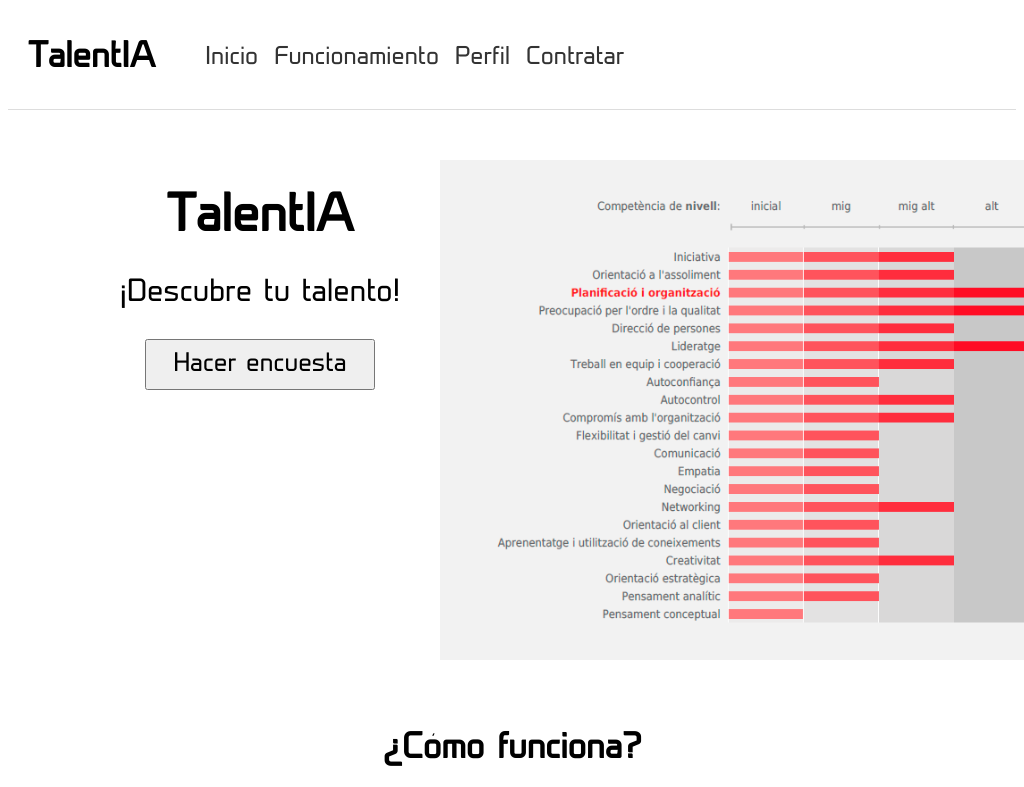
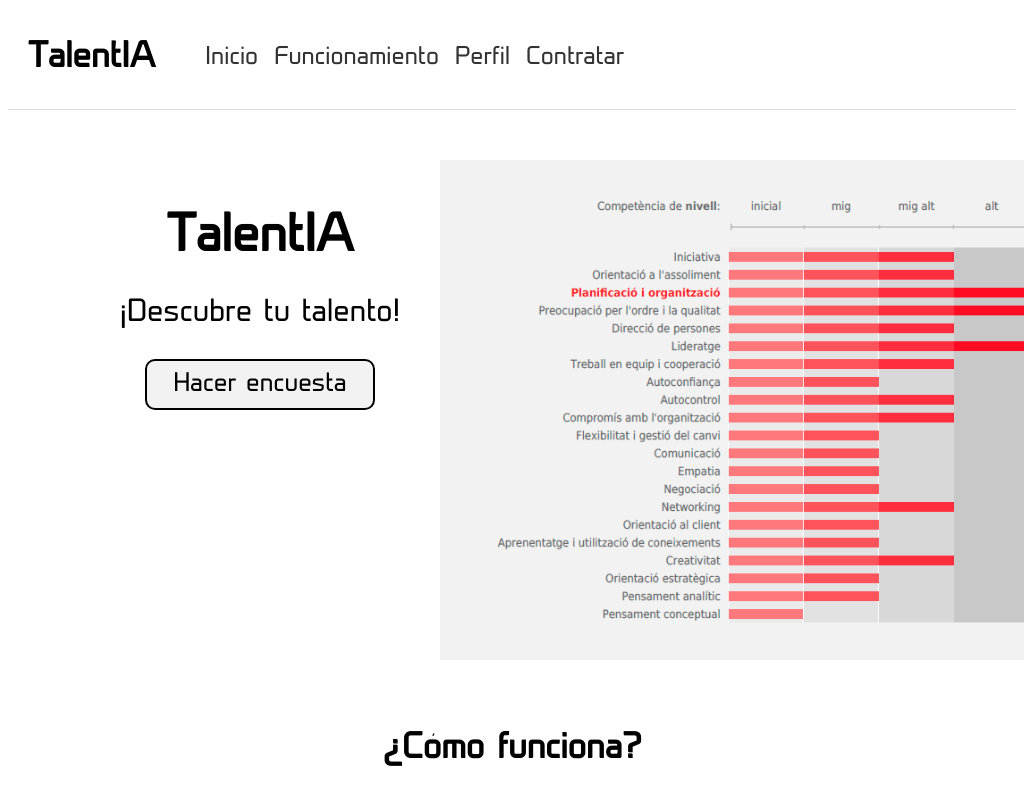
Before and after one commit to talentiaapp/TalentIA, a plain HTML site: page index.html in a window 1024 px wide. Shown: the top 787 px of the page. Drawn offline with Linux system fonts and the light colour scheme.

Commit message:
shared.css

```diff
--- a/shared.css
+++ b/shared.css
@@ -41,6 +41,12 @@ nav a:hover {
 @media (min-width: 1024px) {
     body{
         font-family: 'Prime-Regular';
+    }
+
+    button{
+        background-color: #f2f2f2;
+        border-radius: 10px;
+        border-style: solid;
     }
 
     .titulo{
@@ -88,7 +94,7 @@ nav a:hover {
     .contenedor1 {
         flex: 1;
         width: 50%;
-        padding-top: 50px;
+        padding-top: 70px;
       }
 
     .contenedor2 {
@@ -138,6 +144,11 @@ nav a:hover {
         padding-left: 20px;
     }
 
+    button{
+        background-color: #f2f2f2;
+        border-radius: 10px;
+        border-style: solid;
+    }
 
     .medio{
         justify-content: center;
```
